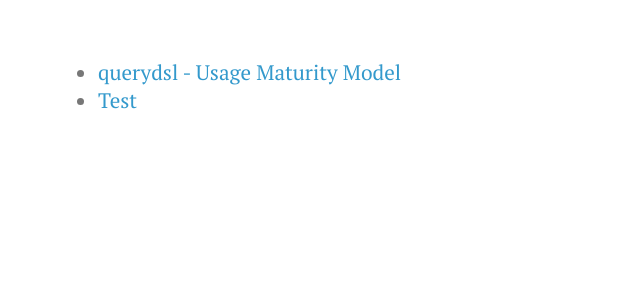
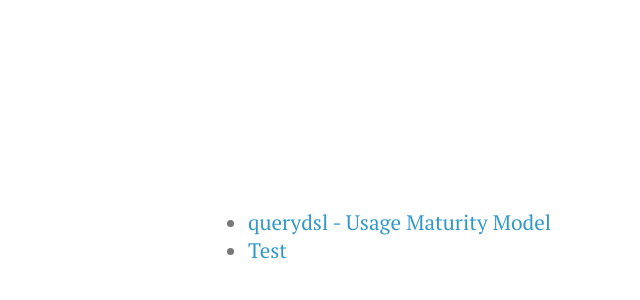
Before and after one commit to griffio/griffio.github.io, a Jekyll site: the page built from index.html, in a window 1280 px wide. Shown: the top 300 px of the page, without its empty margins (0-640 px from the left). Built offline with Jekyll 4.4.1, drawn with Linux system fonts in a browser that asks for light colours; nearby versions of some CDN libraries.

Commit message:
Update styles.css

```diff
--- a/stylesheets/styles.css
+++ b/stylesheets/styles.css
@@ -1,5 +1,5 @@
 body {
-  padding:50px;
+  padding:200px;
   font:21px 'PT Serif', "Helvetica Neue", Helvetica, Arial, sans-serif;
   color:#777;
   font-weight:300;
```
